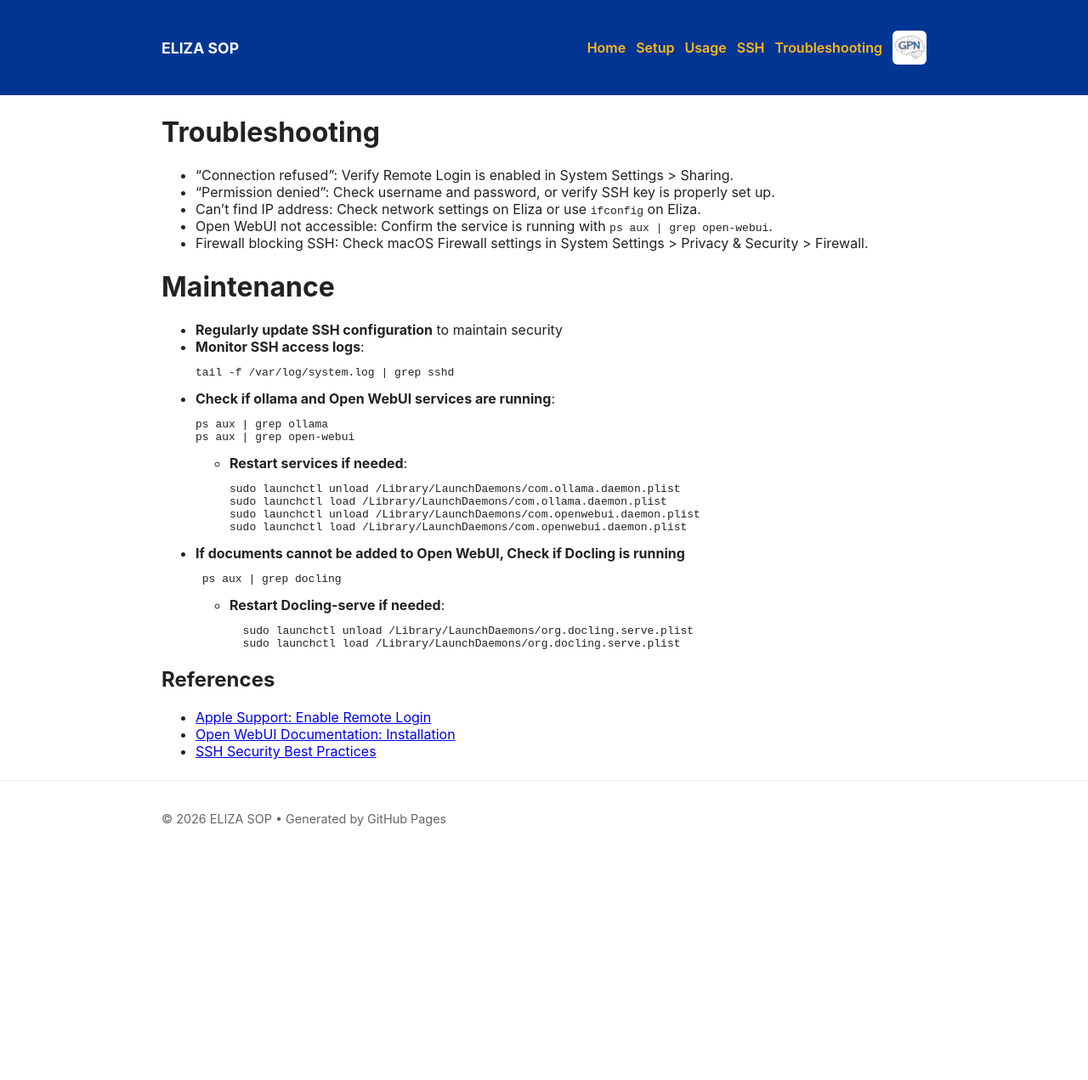
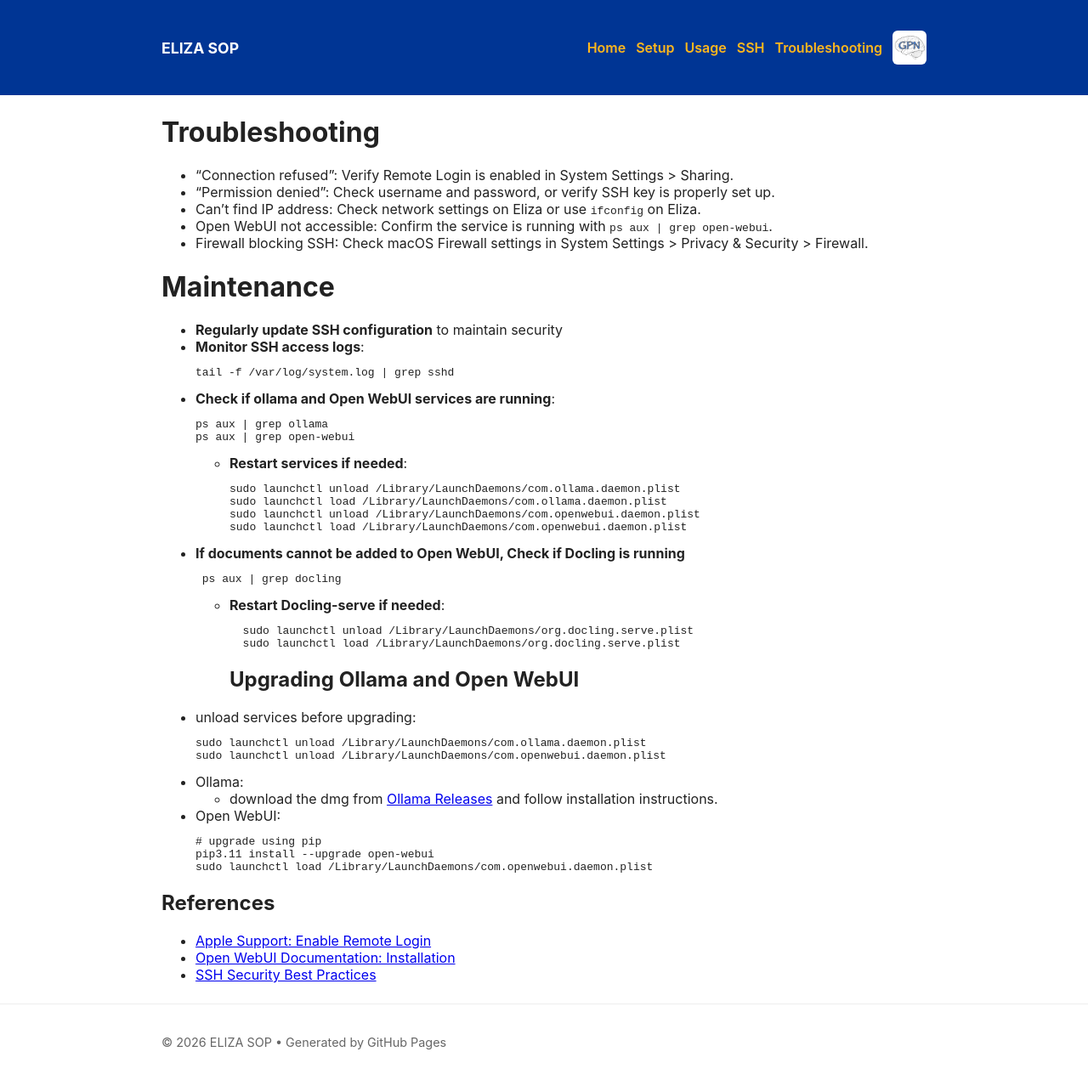
Before and after one commit to gpnlab/ELIZA-SOP, a Jekyll site: the page built from TroubleshootingAndMaintence.md, in a window 1280 px wide. Shown: the whole page at 85% size. Built offline with Jekyll 4.4.1, drawn with Linux system fonts in a browser that asks for light colours; our own code applies the rules of GitHub Pages for plain Markdown files; before the commit the page ends 1008 px from its top, so only the background shows below that.

Commit message:
add upgrade instructions for Ollama and Open WebUI

````diff
--- a/TroubleshootingAndMaintence.md
+++ b/TroubleshootingAndMaintence.md
@@ -32,6 +32,20 @@
       sudo launchctl unload /Library/LaunchDaemons/org.docling.serve.plist
       sudo launchctl load /Library/LaunchDaemons/org.docling.serve.plist
       ```
+## Upgrading Ollama and Open WebUI
+- unload services before upgrading:
+  ```bash
+  sudo launchctl unload /Library/LaunchDaemons/com.ollama.daemon.plist
+  sudo launchctl unload /Library/LaunchDaemons/com.openwebui.daemon.plist
+  ```
+- Ollama:
+  - download the dmg from [Ollama Releases](https://ollama.com/download) and follow installation instructions.
+- Open WebUI:
+  ```bash
+  # upgrade using pip
+  pip3.11 install --upgrade open-webui
+  sudo launchctl load /Library/LaunchDaemons/com.openwebui.daemon.plist
+  ```
 
 ## References
 - [Apple Support: Enable Remote Login](https://support.apple.com/en-us/HT201717)
````
Also changed, not shown: Setup.md (+1 -1 lines).
